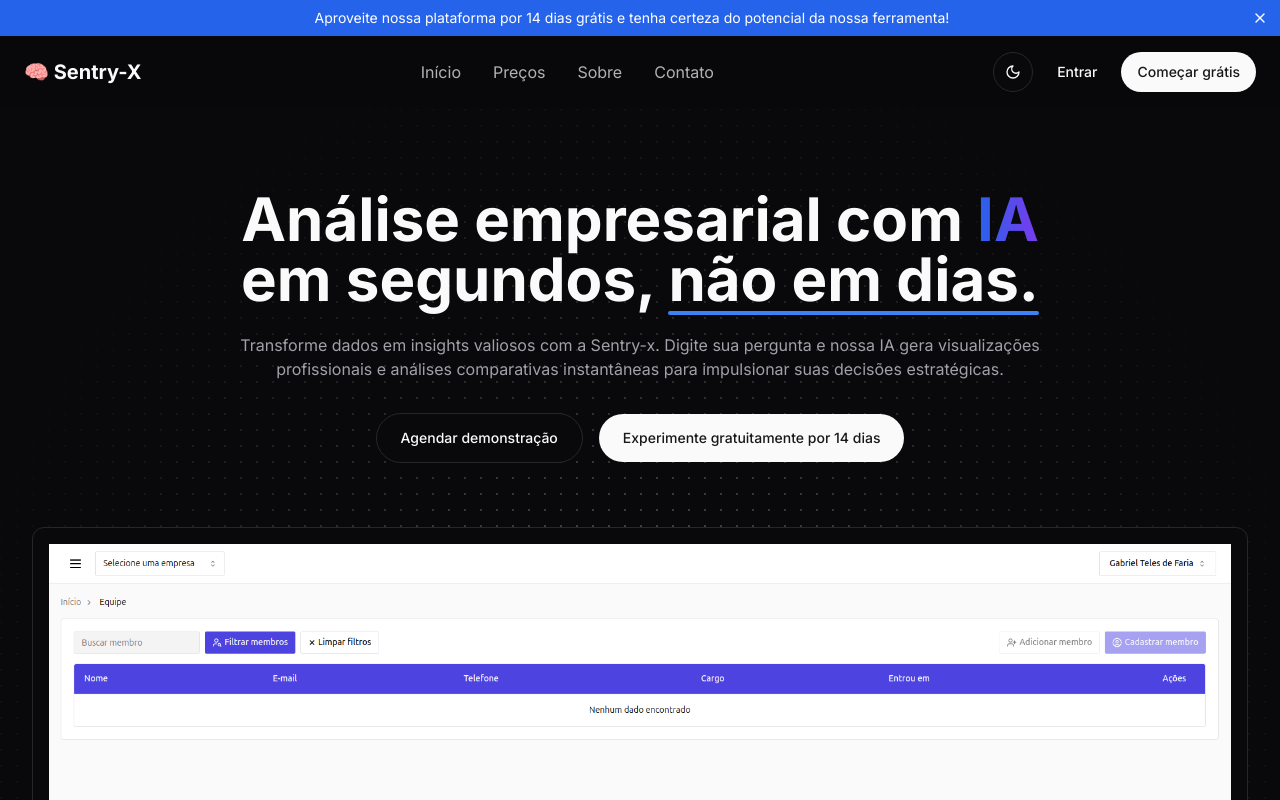
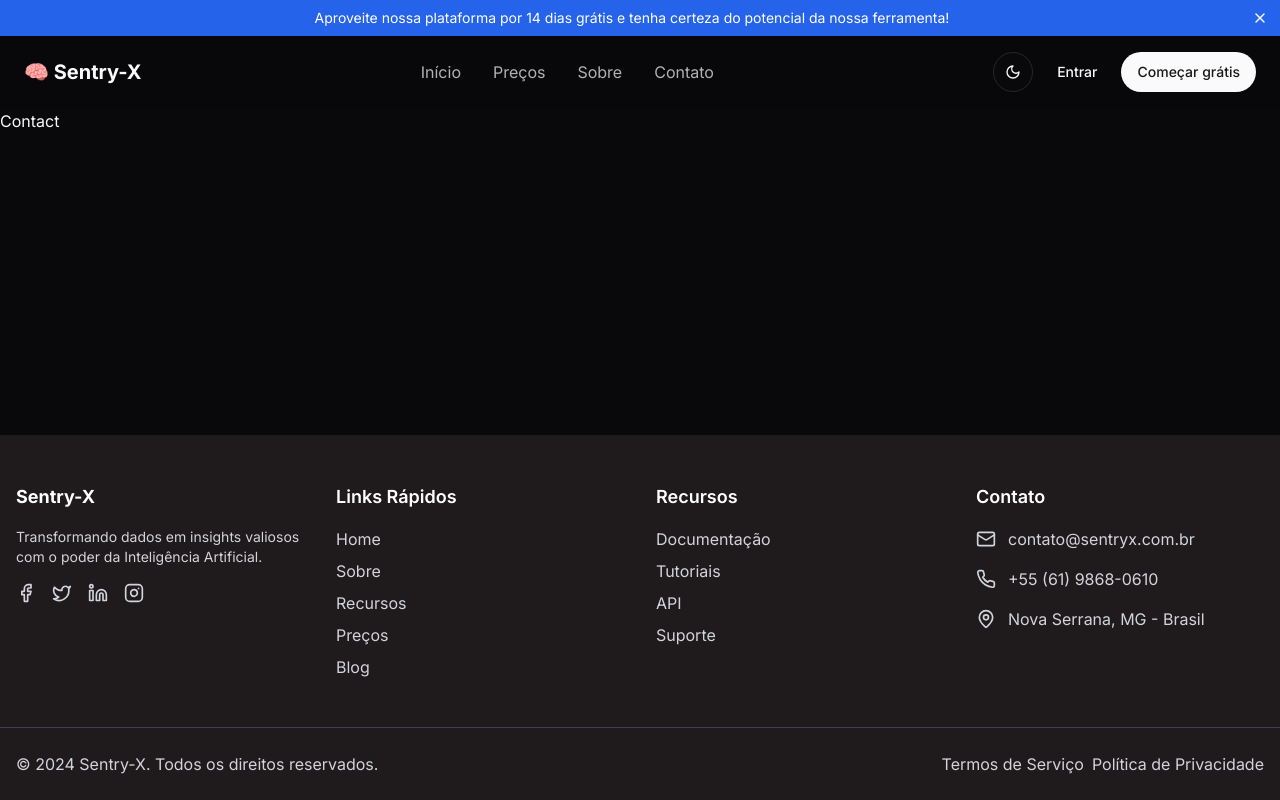
Before and after one commit to GabrielFTeles/landing-page-x, a React (Vite) app: page /contato in a window 1280 px wide. Shown: the top 800 px of the page. Built offline with nearby package versions, Linux system fonts and the light colour scheme.

Commit message:
Add routing with react-router; restructure app layout and create home and contact pages

```diff
--- a/package.json
+++ b/package.json
@@ -26,6 +26,7 @@
     "motion": "^11.11.17",
     "react": "^18.3.1",
     "react-dom": "^18.3.1",
+    "react-router": "^7.0.2",
     "recharts": "^2.13.3",
     "tailwind-merge": "^2.5.5",
     "tailwindcss-animate": "^1.0.7"
--- a/src/app.tsx
+++ b/src/app.tsx
@@ -1,33 +1,20 @@
-import { CallToActionSection } from "./components/call-to-action-section";
-import { DemoSection } from "./components/demo-section/demo-section";
-import { FaqSection } from "./components/faq-section";
-import { Footer } from "./components/footer";
-import { Header } from "./components/header";
-import { HeroSection } from "./components/hero-section";
-import { HowToUseSection } from "./components/how-to-use-section";
-import { NotificationBanner } from "./components/notification-banner";
-import { PricingSection } from "./components/pricing-section";
-import { TestimonialSection } from "./components/testimonial-section";
 import { ThemeProvider } from "@/components/theme-provider";
+import { BrowserRouter, Route, Routes } from "react-router";
+import { Home } from "./pages/home";
+import { DefaultLayout } from "./layouts/default-layout";
+import { Contact } from "./pages/contact";
 
 export function App() {
   return (
     <ThemeProvider defaultTheme="dark" storageKey="sentry-x-lp-theme">
-      <div>
-        <NotificationBanner />
-        <Header />
-
-        <main className="relative">
-          <HeroSection />
-          <DemoSection />
-          <HowToUseSection />
-          <TestimonialSection />
-          <PricingSection />
-          <FaqSection />
-          <CallToActionSection />
-          <Footer />
-        </main>
-      </div>
+      <BrowserRouter>
+        <Routes>
+          <Route element={<DefaultLayout />}>
+            <Route path="/" element={<Home />} />
+            <Route path="/contato" element={<Contact />} />
+          </Route>
+        </Routes>
+      </BrowserRouter>
     </ThemeProvider>
   );
 }
--- a/src/components/footer.tsx
+++ b/src/components/footer.tsx
@@ -29,7 +29,6 @@ export const Footer = () => {
             </div>
           </div>
 
-          {/* Quick Links */}
           <div>
             <h4 className="text-white text-lg font-semibold mb-4">
               Links Rápidos
@@ -63,7 +62,6 @@ export const Footer = () => {
             </ul>
           </div>
 
-          {/* Resources */}
           <div>
             <h4 className="text-white text-lg font-semibold mb-4">Recursos</h4>
             <ul className="space-y-2">
@@ -90,7 +88,6 @@ export const Footer = () => {
             </ul>
           </div>
 
-          {/* Contact Info */}
           <div>
             <h4 className="text-white text-lg font-semibold mb-4">Contato</h4>
             <div className="space-y-4">
@@ -100,7 +97,7 @@ export const Footer = () => {
               </div>
               <div className="flex items-center space-x-3">
                 <Phone className="w-5 h-5" />
-                <span>+55 (37) 9999-9999</span>
+                <span>+55 (61) 9868-0610</span>
               </div>
               <div className="flex items-center space-x-3">
                 <MapPin className="w-5 h-5" />
@@ -110,7 +107,6 @@ export const Footer = () => {
           </div>
         </div>
 
-        {/* Bottom Bar */}
         <div className="border-t border-gray-700 max-w-screen-2xl mx-auto">
           <div className="px-4 py-6 flex justify-between items-center gap-2">
             <p>&copy; {currentYear} Sentry-X. Todos os direitos reservados.</p>
--- a/src/components/navigation.tsx
+++ b/src/components/navigation.tsx
@@ -1,8 +1,11 @@
+import { Link } from "react-router";
+
 interface NavigationItem {
   href: string;
   label: string;
 }
 
+// eslint-disable-next-line react-refresh/only-export-components
 export const navLinks: Array<NavigationItem> = [
   { href: "/", label: "Início" },
   { href: "#pricing", label: "Preços" },
@@ -12,9 +15,9 @@ export const navLinks: Array<NavigationItem> = [
 
 const NavigationItem = ({ href, label }: NavigationItem) => (
   <li>
-    <a className="opacity-70 hover:opacity-100 transition-opacity" href={href}>
+    <Link className="opacity-70 hover:opacity-100 transition-opacity" to={href}>
       {label}
-    </a>
+    </Link>
   </li>
 );
 
--- /dev/null
+++ b/src/layouts/default-layout.tsx
@@ -0,0 +1,19 @@
+import { Footer } from "@/components/footer";
+import { Header } from "@/components/header";
+import { NotificationBanner } from "@/components/notification-banner";
+import { Outlet } from "react-router";
+
+export const DefaultLayout: React.FC = () => {
+  return (
+    <div className="min-h-[100dvh] flex flex-col">
+      <NotificationBanner />
+      <Header />
+
+      <main className="relative flex-1">
+        <Outlet />
+      </main>
+
+      <Footer />
+    </div>
+  );
+};
--- /dev/null
+++ b/src/pages/contact.tsx
@@ -0,0 +1,7 @@
+export const Contact = () => {
+  return (
+    <div>
+      <h1>Contact</h1>
+    </div>
+  );
+};
--- /dev/null
+++ b/src/pages/home.tsx
@@ -0,0 +1,21 @@
+import { CallToActionSection } from "@/components/call-to-action-section";
+import { DemoSection } from "@/components/demo-section/demo-section";
+import { FaqSection } from "@/components/faq-section";
+import { HeroSection } from "@/components/hero-section";
+import { HowToUseSection } from "@/components/how-to-use-section";
+import { PricingSection } from "@/components/pricing-section";
+import { TestimonialSection } from "@/components/testimonial-section";
+
+export const Home = () => {
+  return (
+    <>
+      <HeroSection />
+      <DemoSection />
+      <HowToUseSection />
+      <TestimonialSection />
+      <PricingSection />
+      <FaqSection />
+      <CallToActionSection />
+    </>
+  );
+};
```
Also changed, not shown: 1 other file (tests, documents, lock files or other folders).
